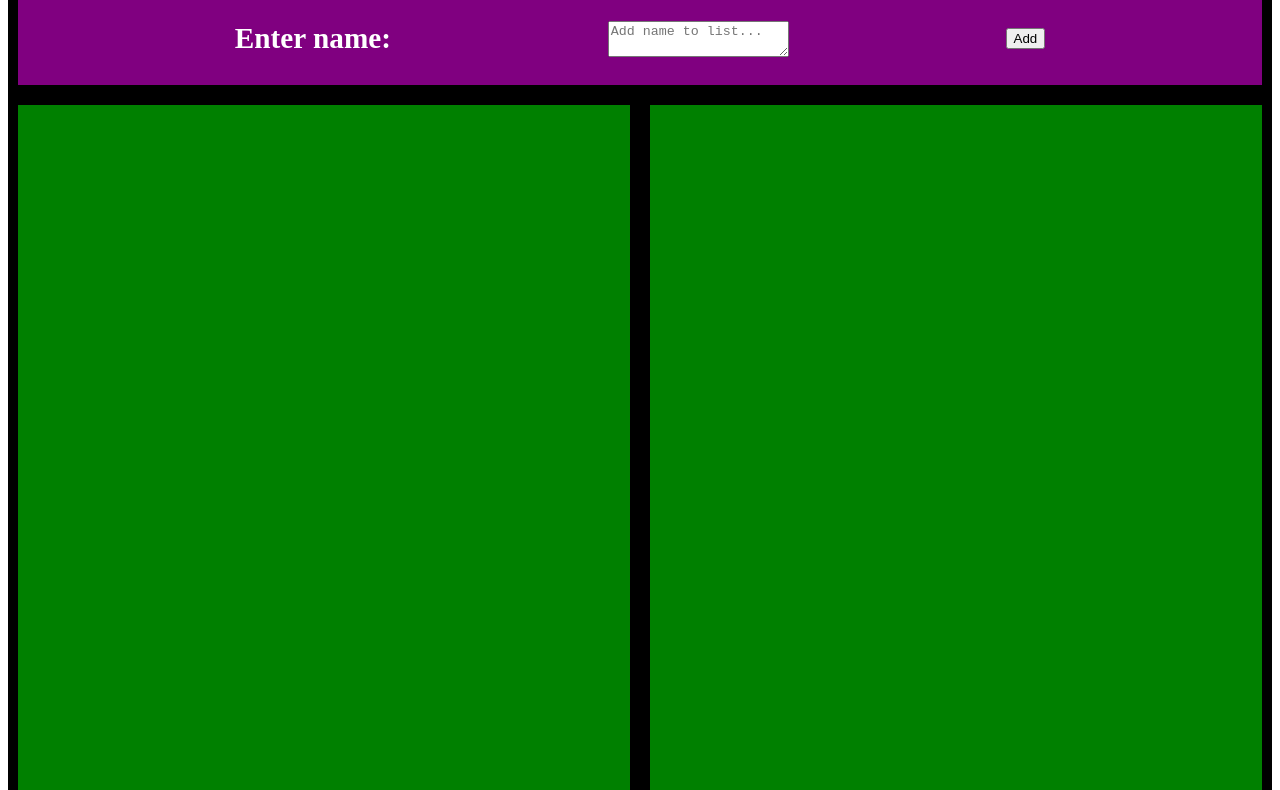
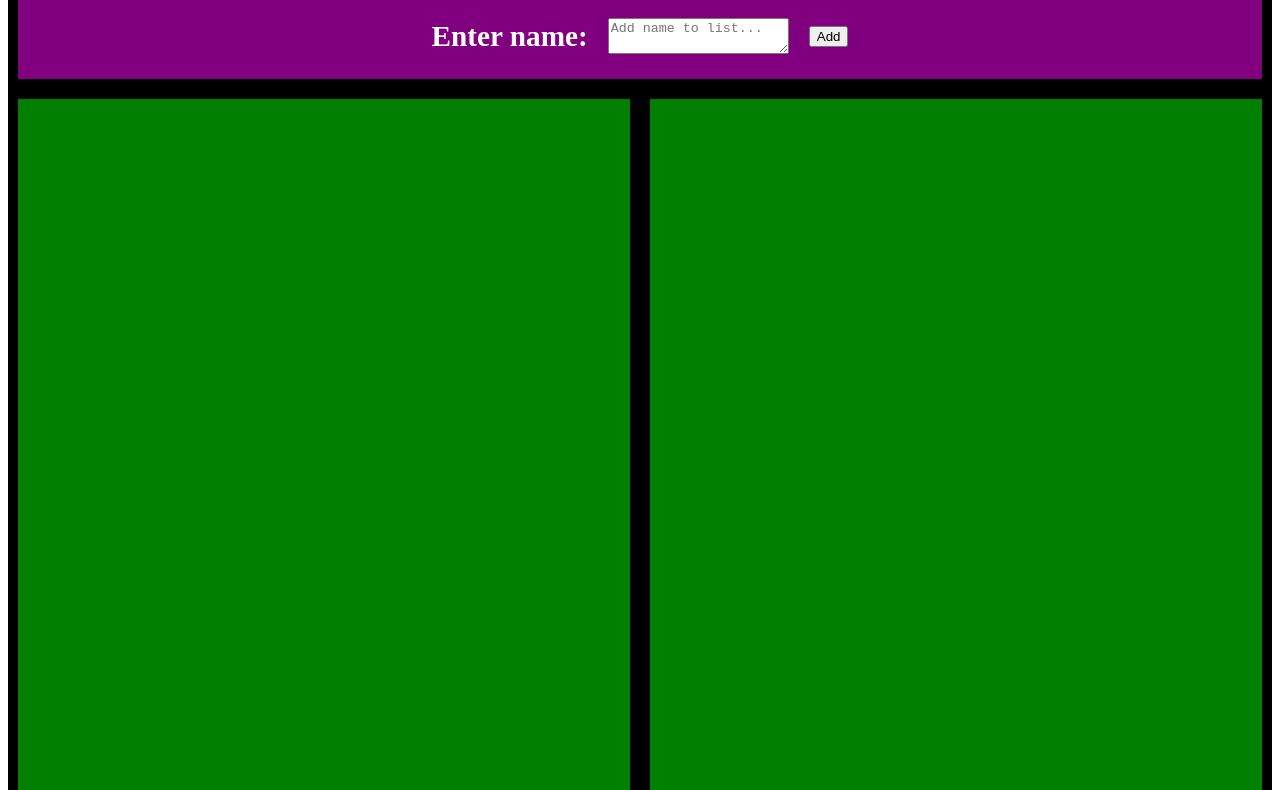
Before and after one commit to Jalvarez025/Guest-List, a plain HTML site: page index.html in a window 1280 px wide. Shown: the part 245-1035 px from the top of the page. Drawn offline with Linux system fonts and the light colour scheme.

Commit message:
Fixed add name section margins

```diff
--- a/assets/style.css
+++ b/assets/style.css
@@ -8,21 +8,22 @@ header {
     font-size: 100px;
 }
 
-.addName {
+#addName {
     background-color: purple;
     color: white;
     border: 10px solid black;
     display: flex;
     align-items: center;
-    justify-content: space-evenly;
+    justify-content: center;
     font-size: 25px;
 }
 
-.section2 {
-    background-color: green;
-    justify-content: center;
+.prompt {
+    margin: 25px 10px;
+}
+
+#section2 {
     display: flex;
-    align-items: center;
 }
 
 .list {
--- a/index.html
+++ b/index.html
@@ -8,12 +8,12 @@
         <header>
             <h1>Guest List</h1>
         </header>
-        <section class = "addName">
-            <h3>Enter name:</h3>
-            <textarea placeholder="Add name to list..."></textarea>
-            <button>Add</button>
+        <section id = "addName">
+            <h3 class = "prompt">Enter name:</h3>
+            <textarea class = "prompt" placeholder="Add name to list..."></textarea>
+            <button class = "prompt">Add</button>
         </section>
-        <section class = "section2">
+        <section id = "section2">
             <section class = "list">
 
             </section>
```
